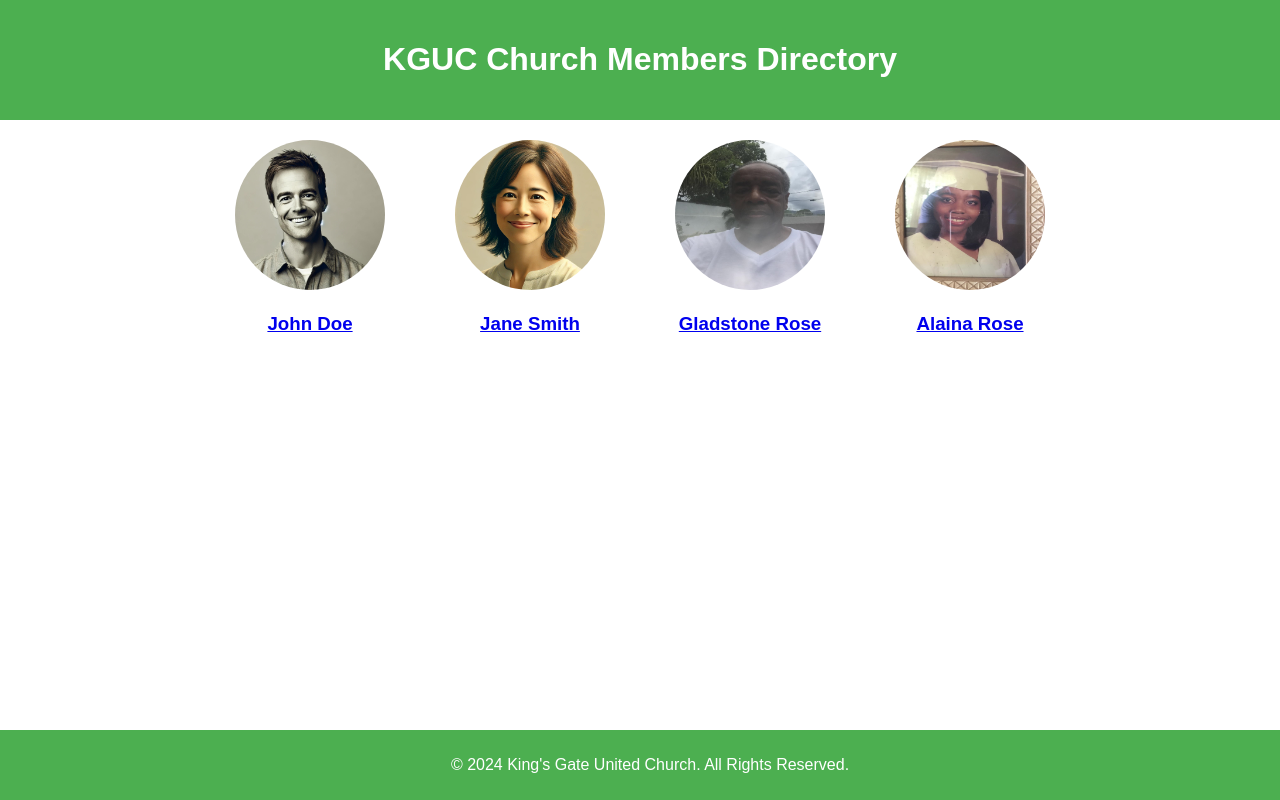
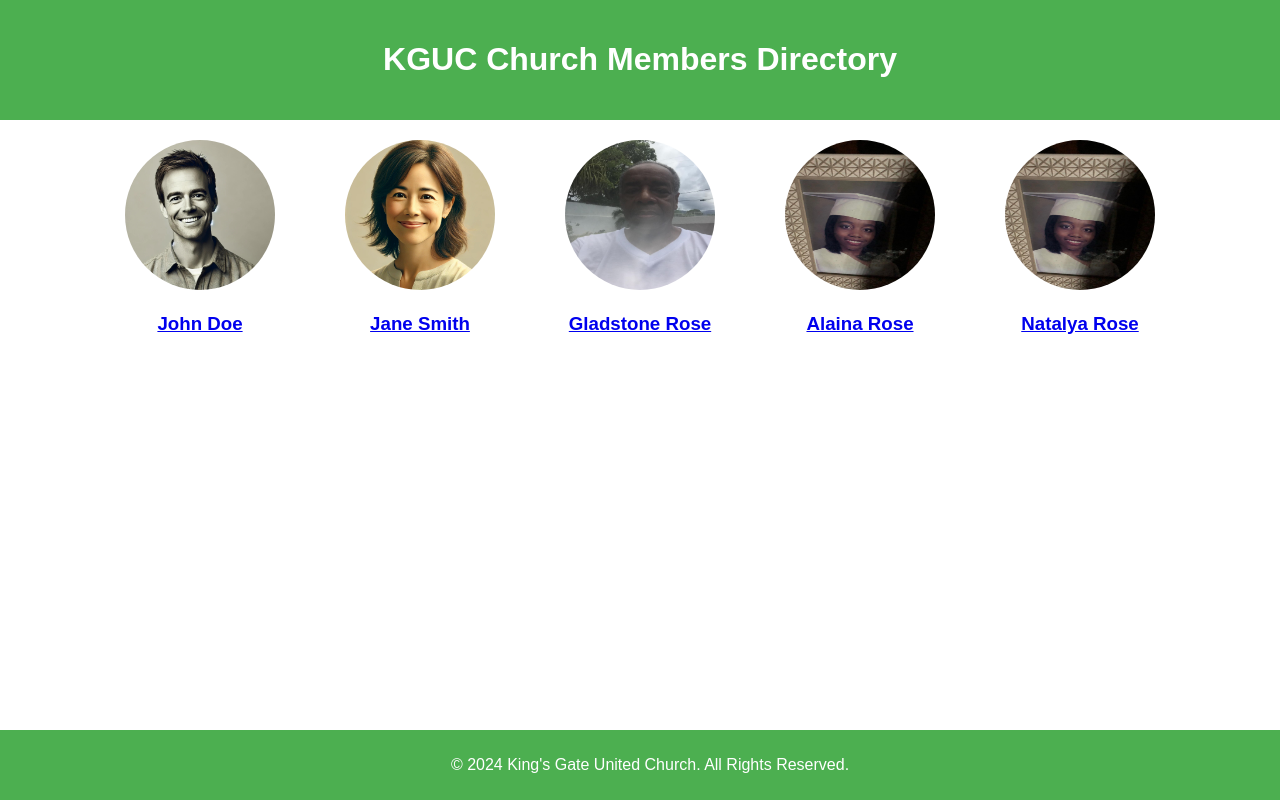
Before and after one commit to gladstone28/kguc-album-first, a React (Create React App) app: page / in a window 1280 px wide. Built offline with nearby package versions, Linux system fonts and the light colour scheme.

Commit message:
modify and add images

```diff
--- a/src/membersData.js
+++ b/src/membersData.js
@@ -25,7 +25,14 @@ const members = [
     name: 'Alaina Rose',
     profilePicture: process.env.PUBLIC_URL + '/images/alaina.jpg',
     description: 'Youth Fellowship Co-ordinator and member of the Technical Team.'
+  },
+{
+    id: 5,
+    name: 'Natalya Rose',
+    profilePicture: process.env.PUBLIC_URL + '/images/alaina.jpg',
+    description: 'Medical Doctor and a founding member of the original PwerPoint Team.'
   }
+
 
 
 ];
```
Also changed, not shown: public/images/alaina.jpg, public/images/natalya.jpg (added).
